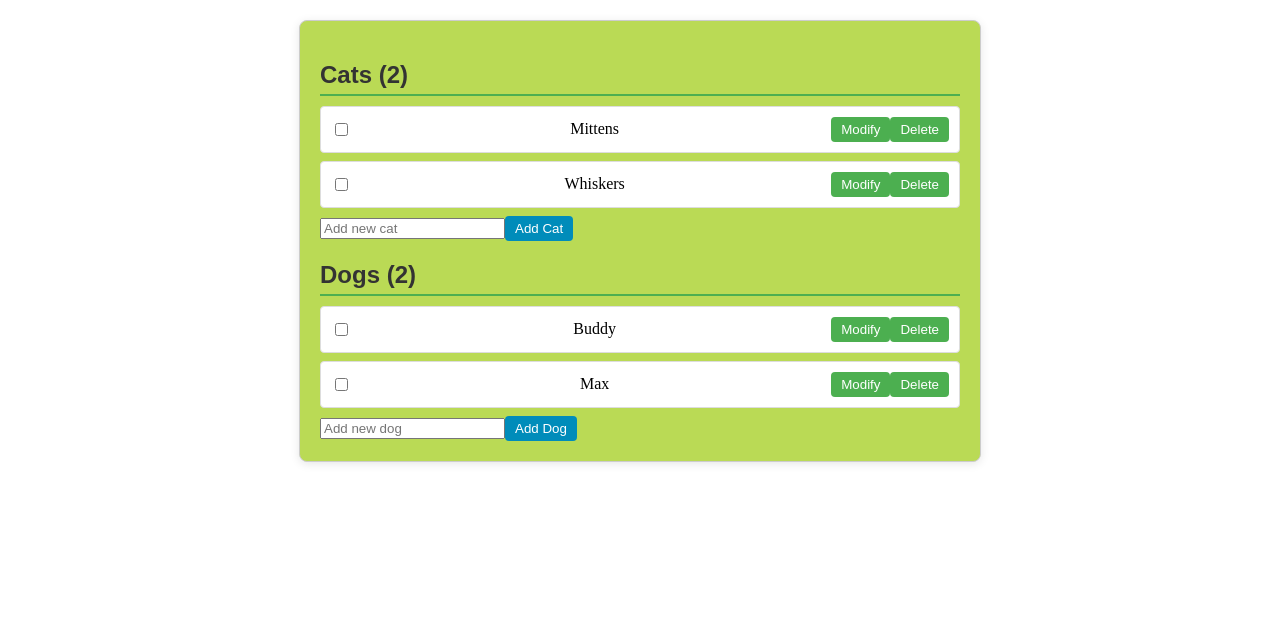
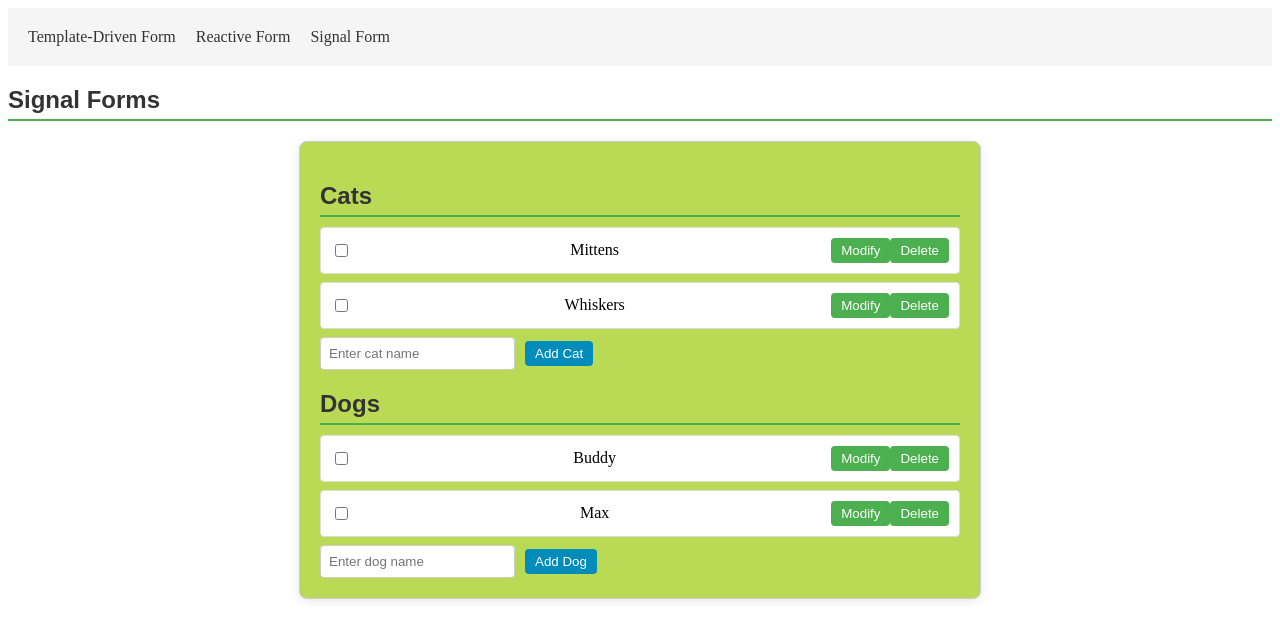
Before and after one commit to leolanese/Angular-Forms-Strategies, an Angular app: page /signal in a window 1280 px wide. Before the commit this address led to /. Shown: the top 640 px of the page. Built offline with nearby package versions, Linux system fonts and the light colour scheme.

Commit message:
updated forms now using signal as well

```diff
--- a/src/app/app.component.ts
+++ b/src/app/app.component.ts
@@ -1,7 +1,7 @@
-import {CommonModule} from '@angular/common';
-import {Component} from '@angular/core';
-import {RouterOutlet} from '@angular/router';
-import {PetListComponent} from './components/ReactiveForm/pet-list-reactive.component';
+import { CommonModule } from '@angular/common';
+import { Component } from '@angular/core';
+import { RouterLink, RouterOutlet } from '@angular/router';
+import { PetListComponent } from './components/ReactiveForm/pet-list-reactive.component';
 
 @Component({
   selector: 'app-root',
@@ -9,11 +9,33 @@ import {PetListComponent} from './components/ReactiveForm/pet-list-reactive.comp
   imports: [
     CommonModule,
     RouterOutlet,
+    RouterLink,
     PetListComponent
   ],
   template: `
-    <app-pet-list-reactive-driven />
+    <nav>
+      <ul style="list-style: none; padding: 20px; display: flex; gap: 20px; background-color: #f5f5f5; margin: 0;">
+        <li><a routerLink="/template-driven" routerLinkActive="active">Template-Driven Form</a></li>
+        <li><a routerLink="/reactive" routerLinkActive="active">Reactive Form</a></li>
+        <li><a routerLink="/signal" routerLinkActive="active">Signal Form</a></li>
+      </ul>
+    </nav>
+    <router-outlet />
   `,
+  styles: [`
+    .active {
+      color: #4CAF50;
+      font-weight: bold;
+      text-decoration: none;
+    }
+    a {
+      color: #333;
+      text-decoration: none;
+    }
+    a:hover {
+      color: #4CAF50;
+    }
+  `]
 })
 export class AppComponent {
   title = 'Angular18-Forms';
--- a/src/app/app.routes.ts
+++ b/src/app/app.routes.ts
@@ -1,3 +1,20 @@
 import { Routes } from '@angular/router';
+import { PetListSignalComponent } from './components/SignalForm/pet-list-signal.component';
 
-export const routes: Routes = [];
+export const routes: Routes = [
+  { path: '', redirectTo: 'template-driven', pathMatch: 'full' },
+  {
+    path: 'template-driven',
+    loadComponent: () => import('./components/TemplateDrivenForms/pet-list/pet-list.component')
+      .then(m => m.PetListComponent)
+  },
+  {
+    path: 'reactive',
+    loadComponent: () => import('./components/ReactiveForm/pet-list-reactive.component')
+      .then(m => m.PetListComponent)
+  },
+  {
+    path: 'signal',
+    component: PetListSignalComponent
+  }
+];
--- a/src/app/components/ReactiveForm/pet-list-reactive.component.html
+++ b/src/app/components/ReactiveForm/pet-list-reactive.component.html
@@ -1,3 +1,4 @@
+<h2>Reactive Forms</h2>
 <div class="container">
   <form [formGroup]="petForm">
     <h2>Cats ({{ catsArray.length }})</h2>
--- a/src/app/components/ReactiveForm/pet-list-reactive.component.ts
+++ b/src/app/components/ReactiveForm/pet-list-reactive.component.ts
@@ -1,8 +1,8 @@
-import {CommonModule} from '@angular/common';
-import {ChangeDetectionStrategy,Component,OnInit} from '@angular/core';
-import {FormArray,FormBuilder,FormGroup,ReactiveFormsModule,Validators} from '@angular/forms';
-import {RouterOutlet} from '@angular/router';
-import {cats,dogs,Pet} from './mocks-pets';
+import { CommonModule } from '@angular/common';
+import { ChangeDetectionStrategy, Component, inject, OnInit } from '@angular/core';
+import { FormArray, FormBuilder, FormGroup, ReactiveFormsModule, Validators } from '@angular/forms';
+import { RouterOutlet } from '@angular/router';
+import { cats, dogs, Pet } from './mocks-pets';
 
 @Component({
   selector: 'app-pet-list-reactive-driven',
@@ -18,13 +18,15 @@ import {cats,dogs,Pet} from './mocks-pets';
 })
 export class PetListComponent implements OnInit {
   petForm: FormGroup;
+  private fb = inject(FormBuilder);
 
-  constructor(private fb: FormBuilder) {
+  constructor() {
     this.petForm = this.fb.group({
       cats: this.fb.array([]),
       dogs: this.fb.array([]),
       newCatName: ['', Validators.required],
-      newDogName: ['', Validators.required]
+      newDogName: ['', Validators.required],
+      age: [null, [Validators.required, Validators.min(0)]]
     });
   }
 
--- /dev/null
+++ b/src/app/components/SignalForm/pet-list-signal.component.ts
@@ -0,0 +1,114 @@
+import { CommonModule } from '@angular/common';
+import { ChangeDetectionStrategy, Component, signal } from '@angular/core';
+import { FormsModule } from '@angular/forms';
+import { RouterOutlet } from '@angular/router';
+import { cats, dogs, Pet } from '../ReactiveForm/mocks-pets';
+
+@Component({
+  selector: 'app-pet-list-signal',
+  standalone: true,
+  imports: [
+    CommonModule,
+    FormsModule,
+    RouterOutlet
+  ],
+  template: `
+    <h2>Signal Forms</h2>
+    <div class="container">
+      <h2>Cats</h2>
+      <ul>
+        <li *ngFor="let cat of cats(); let i = index">
+          <input type="checkbox" [(ngModel)]="cat.isChecked">
+          <span>{{ cat.name }}</span>
+          <div>
+            <button (click)="modifyCat(i)">Modify</button>
+            <button (click)="deleteCat(i)">Delete</button>
+          </div>
+        </li>
+      </ul>
+      <div class="add-pet">
+        <input type="text" [(ngModel)]="newCatName" placeholder="Enter cat name">
+        <button class="add-button" (click)="addCat()">Add Cat</button>
+      </div>
+
+      <h2>Dogs</h2>
+      <ul>
+        <li *ngFor="let dog of dogs(); let i = index">
+          <input type="checkbox" [(ngModel)]="dog.isChecked">
+          <span>{{ dog.name }}</span>
+          <div>
+            <button (click)="modifyDog(i)">Modify</button>
+            <button (click)="deleteDog(i)">Delete</button>
+          </div>
+        </li>
+      </ul>
+      <div class="add-pet">
+        <input type="text" [(ngModel)]="newDogName" placeholder="Enter dog name">
+        <button class="add-button" (click)="addDog()">Add Dog</button>
+      </div>
+    </div>
+  `,
+  styleUrls: ['../ReactiveForm/pet-list.component.scss'],
+  changeDetection: ChangeDetectionStrategy.OnPush,
+})
+export class PetListSignalComponent {
+  // Signals for pet lists
+  cats = signal<Pet[]>([...cats]);
+  dogs = signal<Pet[]>([...dogs]);
+
+  // Template form bindings
+  newCatName = '';
+  newDogName = '';
+
+  addCat(): void {
+    if (this.newCatName.trim()) {
+      this.cats.update(cats => [...cats, { name: this.newCatName.trim(), isChecked: false }]);
+      this.newCatName = '';
+    } else {
+      alert('Cat name cannot be empty.');
+    }
+  }
+
+  addDog(): void {
+    if (this.newDogName.trim()) {
+      this.dogs.update(dogs => [...dogs, { name: this.newDogName.trim(), isChecked: false }]);
+      this.newDogName = '';
+    } else {
+      alert('Dog name cannot be empty.');
+    }
+  }
+
+  deleteCat(index: number): void {
+    if (confirm(`Are you sure you want to delete "${this.cats()[index].name}"?`)) {
+      this.cats.update(cats => cats.filter((_, i) => i !== index));
+    }
+  }
+
+  deleteDog(index: number): void {
+    if (confirm(`Are you sure you want to delete "${this.dogs()[index].name}"?`)) {
+      this.dogs.update(dogs => dogs.filter((_, i) => i !== index));
+    }
+  }
+
+  modifyCat(index: number): void {
+    const newName = prompt('Modify Cat Name:', this.cats()[index].name);
+    if (newName?.trim()) {
+      this.cats.update(cats =>
+        cats.map((cat, i) => i === index ? { ...cat, name: newName.trim() } : cat)
+      );
+    } else {
+      alert('Cat name cannot be empty.');
+    }
+  }
+
+  modifyDog(index: number): void {
+    const newName = prompt('Modify Dog Name:', this.dogs()[index].name);
+    if (newName?.trim()) {
+      this.dogs.update(dogs =>
+        dogs.map((dog, i) => i === index ? { ...dog, name: newName.trim() } : dog)
+      );
+    } else {
+      alert('Dog name cannot be empty.');
+    }
+  }
+}
--- a/src/app/components/TemplateDrivenForms/pet-list/pet-list.component.html
+++ b/src/app/components/TemplateDrivenForms/pet-list/pet-list.component.html
@@ -1,3 +1,4 @@
+<h2>Template Driven Forms</h2>
 <div class="container">
   <h2>Cats ({{ cats.length }})</h2>
   <ul>
--- a/src/index.html
+++ b/src/index.html
@@ -1,13 +1,16 @@
 <!doctype html>
 <html lang="en">
+
 <head>
   <meta charset="utf-8">
-  <title>Angular18Forms</title>
+  <title>Angula 19 Forms</title>
   <base href="/">
   <meta name="viewport" content="width=device-width, initial-scale=1">
   <link rel="icon" type="image/x-icon" href="favicon.ico">
 </head>
+
 <body>
   <app-root></app-root>
 </body>
+
 </html>
```
Also changed, not shown: package.json (+12 -12 lines), 2 other files (tests, documents, lock files or other folders).
